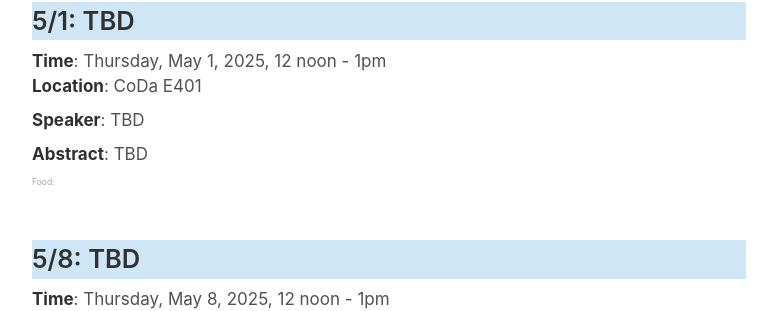
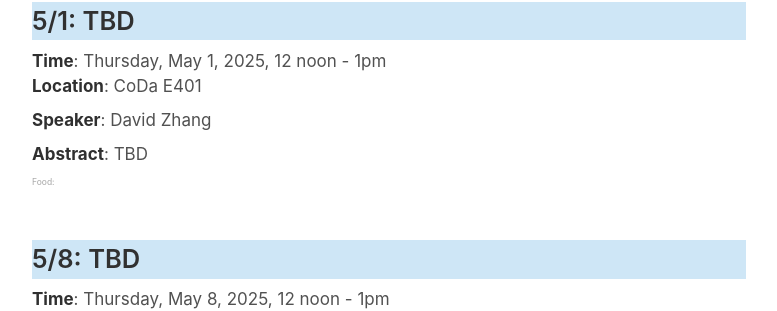
Before and after one commit to software-research-lunch/software-research-lunch.github.io, a Jekyll site: the page built from index.html, in a window 1280 px wide and 900 px high, scrolled down 2165 px. Shown: the part 150-461 px from the top of the window, without its empty margins (251-1028 px from the left). Built offline with Jekyll 4.4.1, drawn with Linux system fonts in a browser that asks for light colours.

Commit message:
_data: david placeholder

```diff
--- a/_data/schedule.yml
+++ b/_data/schedule.yml
@@ -58,7 +58,7 @@ y25_spring:
     - date: "2025-5-1"
       abstract: "TBD"
       title: "TBD"
-      speaker: "TBD"
+      speaker: "David Zhang"
       bio: "TBD"
     - date: "2025-5-8"
       abstract: "TBD"
```
